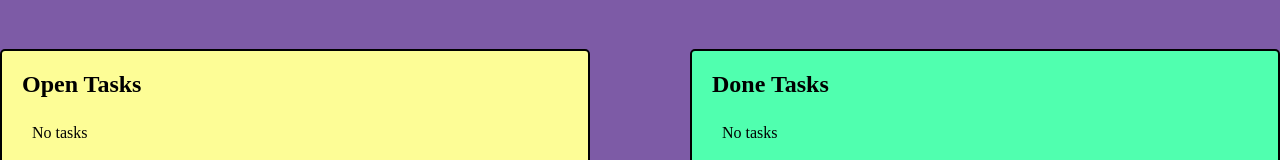
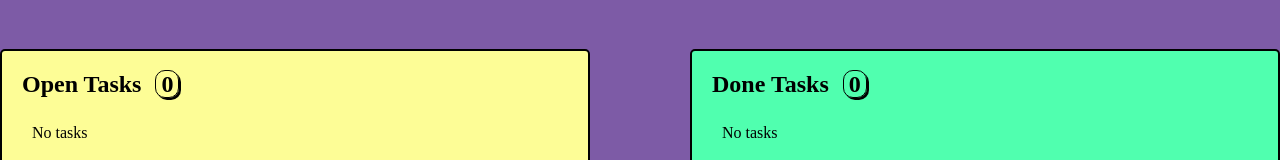
Before and after one commit to primasghar/To-do-app, a React app: page / in a window 1280 px wide. Shown: the part 301-461 px from the top of the page. Built offline with nearby package versions, Linux system fonts and the light colour scheme.

Commit message:
Added badge in both lists to count no of tasks.

```diff
--- a/src/ToDo/ToDo.js
+++ b/src/ToDo/ToDo.js
@@ -9,7 +9,7 @@ import {Icon} from "react-icons-kit";
 import {clipboard} from "react-icons-kit/icomoon/clipboard";
 
 
-import { ToastContainer} from 'react-toastify';
+import {ToastContainer} from 'react-toastify';
 import 'react-toastify/dist/ReactToastify.css';
 import {Scrollbars} from 'react-custom-scrollbars';
 
@@ -128,7 +128,7 @@ function ToDo() {
                     <AddForm onSaveTask={saveTaskHandler}/>
                 </div>
                 <section className={classes.openList}>
-                    <h2 className={classes.headline1}>Open Tasks </h2>
+                    <h2 className={classes.headline1}>Open Tasks  <span className={classes.openBadge}>{openTasks.length}</span></h2>
                     <Scrollbars style={{height: '100%'}} renderThumbVertical={renderThumb} autoHide>
                         <ToDoList
                             tasks={openTasks}
@@ -137,7 +137,7 @@ function ToDo() {
                         /></Scrollbars>
                 </section>
                 <section className={classes.doneList}>
-                    <h2 className={classes.headline2}>Done Tasks</h2>
+                    <h2 className={classes.headline2}>Done Tasks  <span className={classes.doneBadge}>{doneTasks.length}</span></h2>
                     <Scrollbars style={{height: '100%'}} renderThumbVertical={renderThumb} autoHide>
                         <ToDoList
                             tasks={doneTasks}
--- a/src/ToDo/ToDo.module.css
+++ b/src/ToDo/ToDo.module.css
@@ -1,7 +1,8 @@
 .container {
     height: 100vh;
-    position:relative;
+    position: relative;
 }
+
 .shape {
     position: absolute;
     top: 0;
@@ -28,9 +29,19 @@
 }
 
 .doneList {
-    background-color:rgb(80,255,175); /*50FFAF*/
+    background-color: rgb(80, 255, 175); /*50FFAF*/
 
+}
 
+.openBadge,
+.doneBadge {
+    /*background-color: white;*/
+    border: 1px solid black;
+    border-radius: 10px;
+    padding: 0 5px;
+    box-shadow: 2px 2px black;
+    margin-left: 8px;
+}
 /* Extra small devices (phones, 600px and down) */
 @media only screen and (max-width: 600px) {
 
@@ -76,7 +87,6 @@
         overflow: hidden;
     }
 
-  }
 }
 
 /* Small devices (portrait tablets and large phones, 600px and up) */
@@ -112,6 +122,7 @@
     .headline2 {
         margin: 0;
     }
+
     .openList,
     .doneList {
         width: 500px;
@@ -181,9 +192,9 @@
 
 /* Extra large devices (large laptops and desktops, 1200px and up) */
 @media only screen and (min-width: 1200px) {
-    .container{
+    .container {
         height: 100vh;
-        position:relative;
+        position: relative;
         display: flex;
         flex-direction: column;
     }
```
